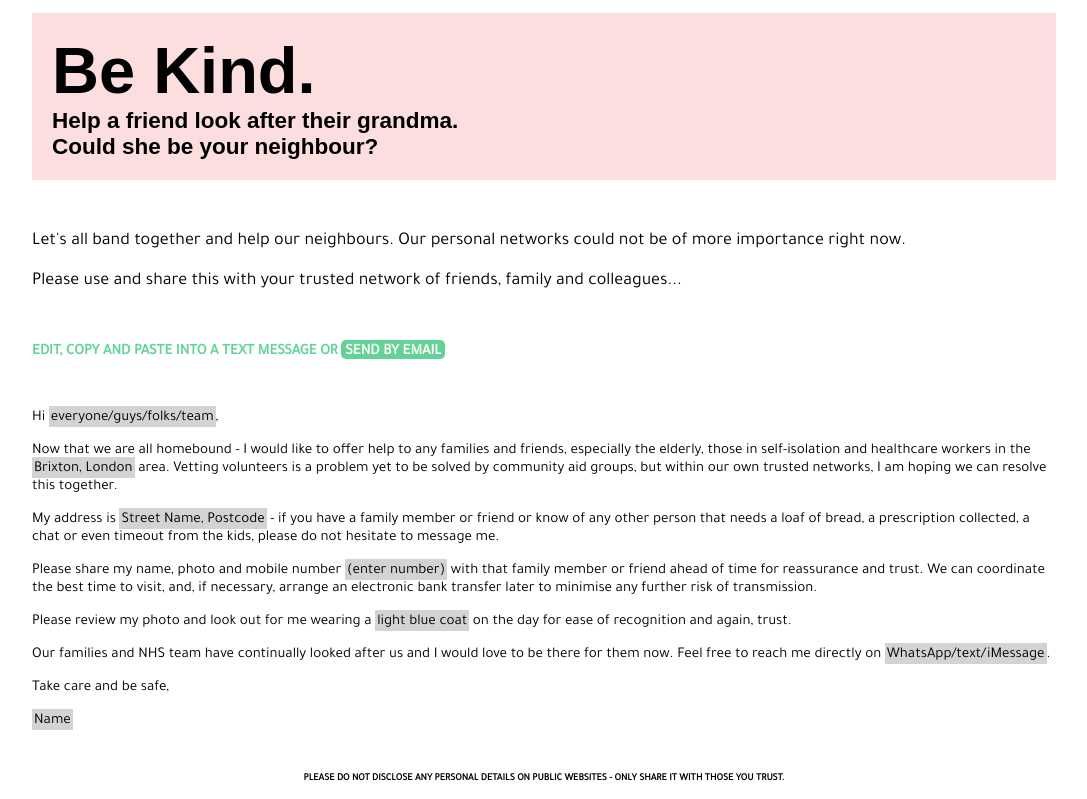
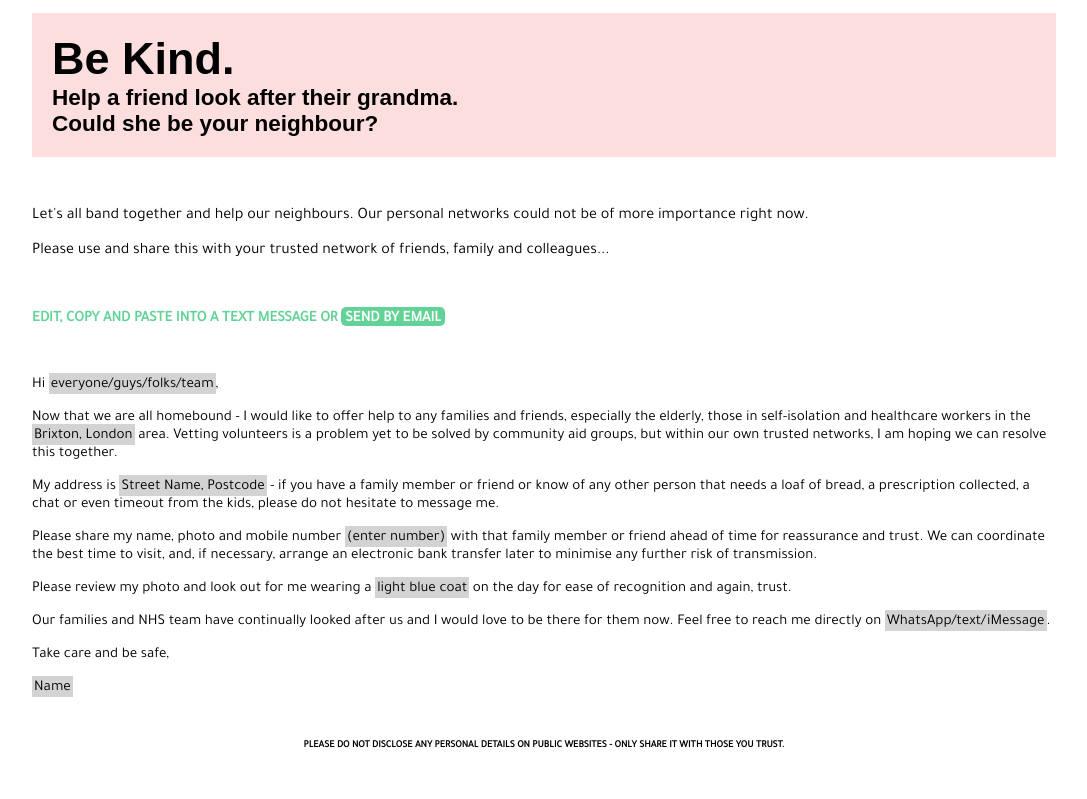
Before and after one commit to emmwg/emmwg.github.io, a plain HTML site: page index.html in a window 1280 px wide. Shown: the top 799 px of the page, without its empty margins (96-1183 px from the left). Drawn offline with Linux system fonts and the light colour scheme; a web font is replaced by a local one.

Commit message:
Update index.html

```diff
--- a/index.html
+++ b/index.html
@@ -44,7 +44,7 @@
   }
   #header h1 {
     font-family: Palanquin Dark, sans-serif;
-    font-size:65px;
+    font-size:45px;
     padding:0px;
     margin:0px;
   }
@@ -65,7 +65,7 @@
     padding:4px 2px 2px 2px;
     background-color:lightgrey;
   }
-  .bigger{font-size:18px;}
+  .bigger{font-size:16px;}
   </style>
 
 <!-- Global site tag (gtag.js) - Google Analytics -->
```
